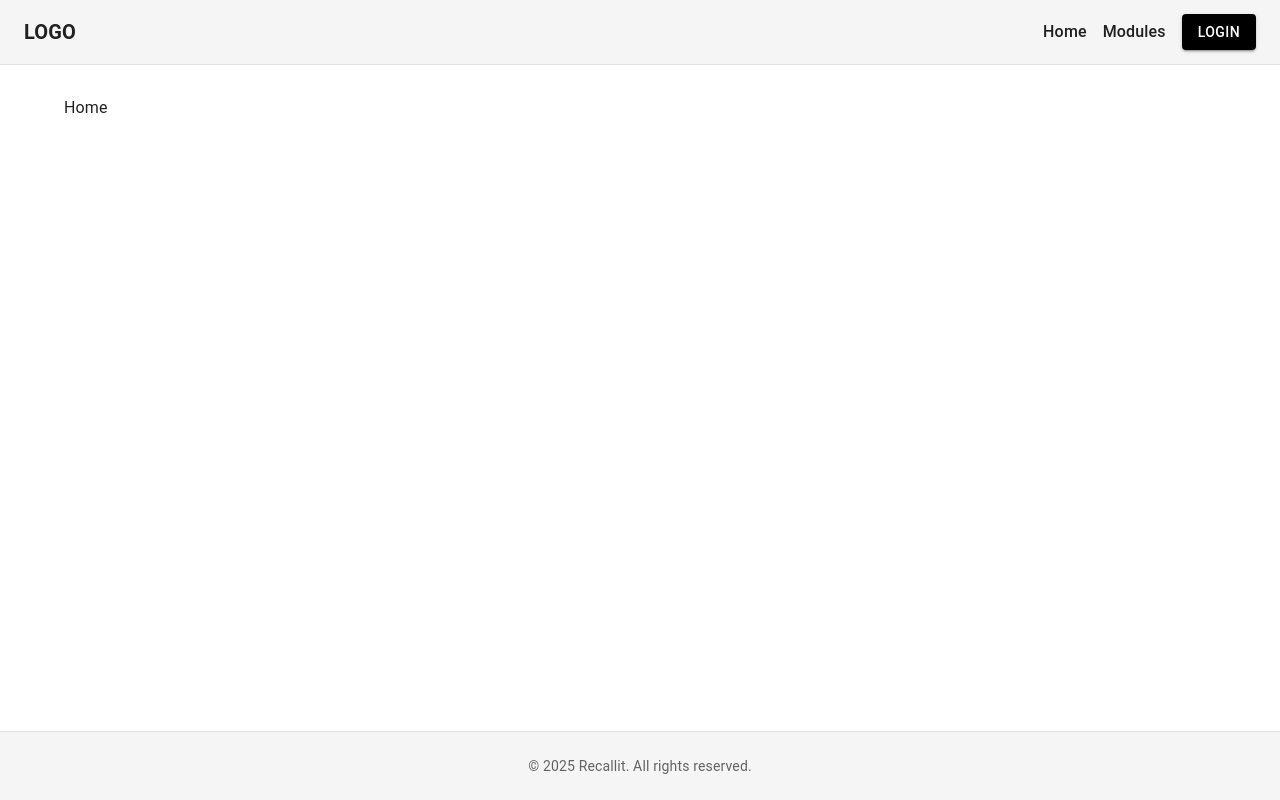
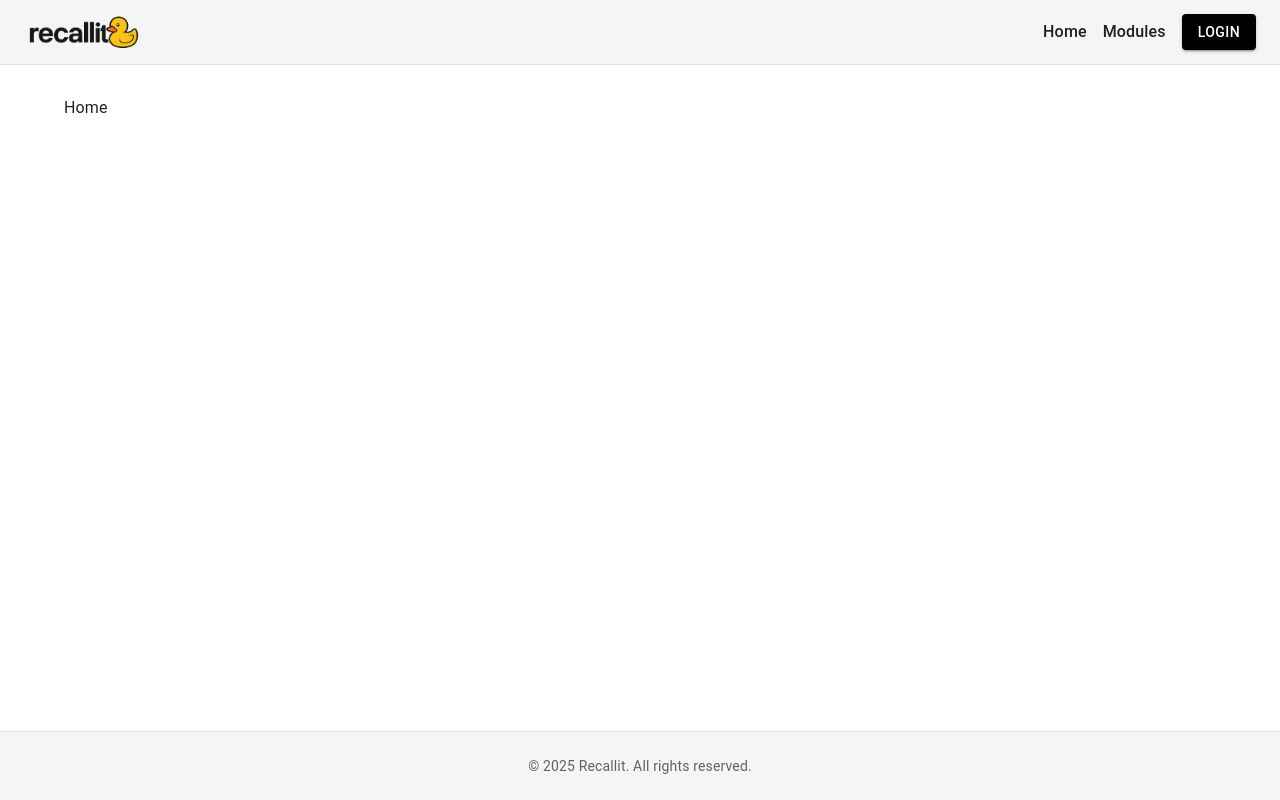
Before and after one commit to Sorryiam1ate/recallit, a Next.js app in the folder frontend/: page / in a window 1280 px wide. Built offline with nearby package versions, Linux system fonts and the light colour scheme.

Commit message:
feat: add logo

```diff
--- a/frontend/src/components/Header.tsx
+++ b/frontend/src/components/Header.tsx
@@ -1,7 +1,8 @@
 'use client';
 
-import { AppBar, Toolbar, Typography, Button, Box } from '@mui/material';
+import { AppBar, Toolbar, Button, Box } from '@mui/material';
 import Link from 'next/link';
+import Image from 'next/image';
 
 export default function Header() {
   return (
@@ -12,17 +13,23 @@ export default function Header() {
       sx={{ borderBottom: '1px solid #e0e0e0' }}
     >
       <Toolbar sx={{ justifyContent: 'space-between' }}>
-        <Typography variant="h6" component="div" sx={{ fontWeight: 'bold' }}>
-          LOGO
-        </Typography>
+        <Link href="/" passHref style={{ textDecoration: 'none', color: 'inherit' }}>
+          <Box sx={{ display: 'flex', alignItems: 'center', cursor: 'pointer' }}>
+            <Image src="/logo.png" alt="Logo" width={120} height={40} priority />
+          </Box>
+        </Link>
 
         <Box sx={{ display: 'flex', alignItems: 'center', gap: 2 }}>
           <Box sx={{ display: 'flex', gap: 2 }}>
             <Link href="/" passHref style={{ textDecoration: 'none', color: 'inherit' }}>
-              <Typography sx={{ fontWeight: 500 }}>Home</Typography>
+              <Box component="span" sx={{ fontWeight: 500 }}>
+                Home
+              </Box>
             </Link>
             <Link href="/modules" passHref style={{ textDecoration: 'none', color: 'inherit' }}>
-              <Typography sx={{ fontWeight: 500 }}>Modules</Typography>
+              <Box component="span" sx={{ fontWeight: 500 }}>
+                Modules
+              </Box>
             </Link>
           </Box>
           <Button variant="contained" color="primary" size="medium">
```
Also changed, not shown: frontend/public/logo.png (added).
